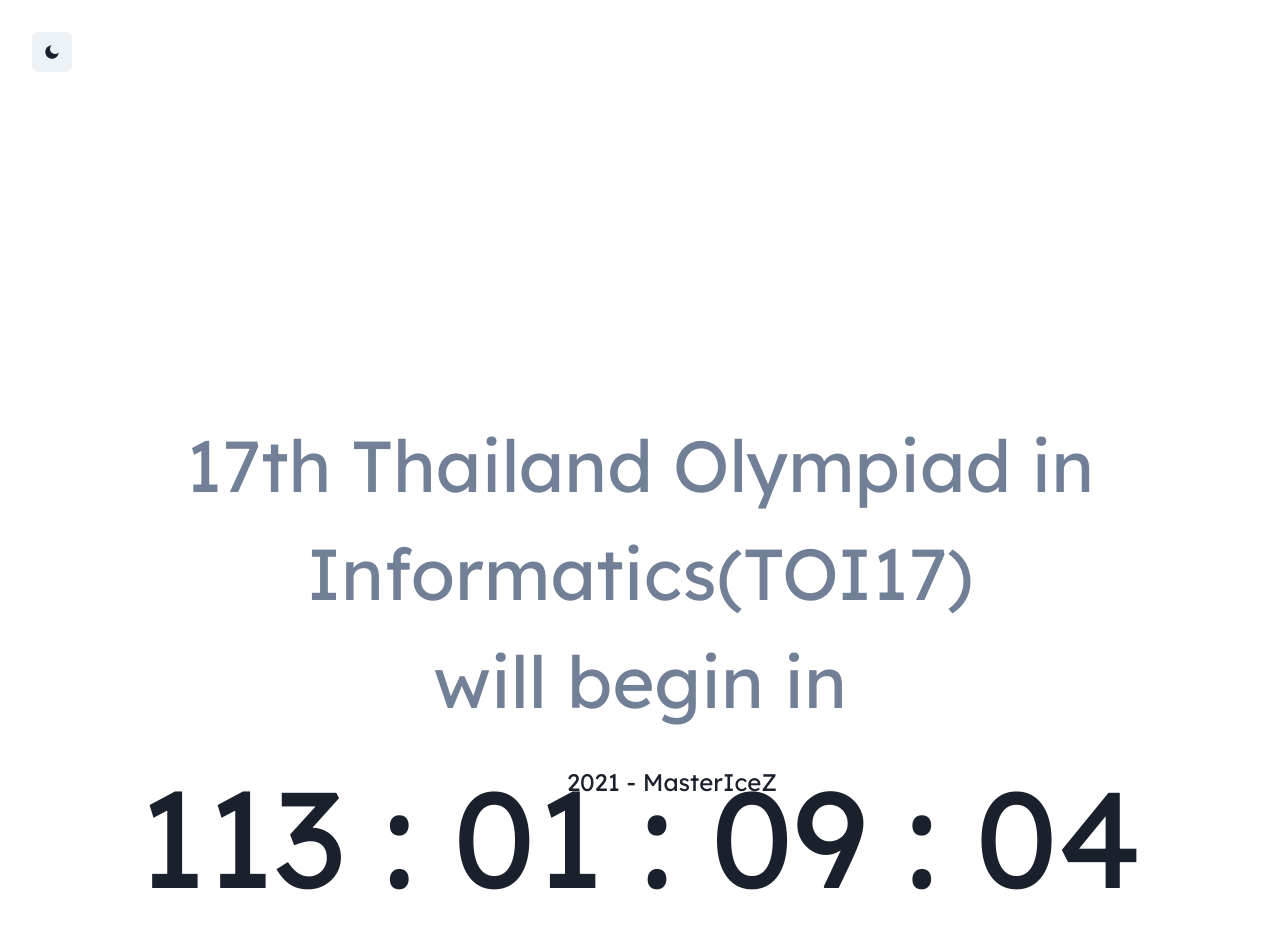
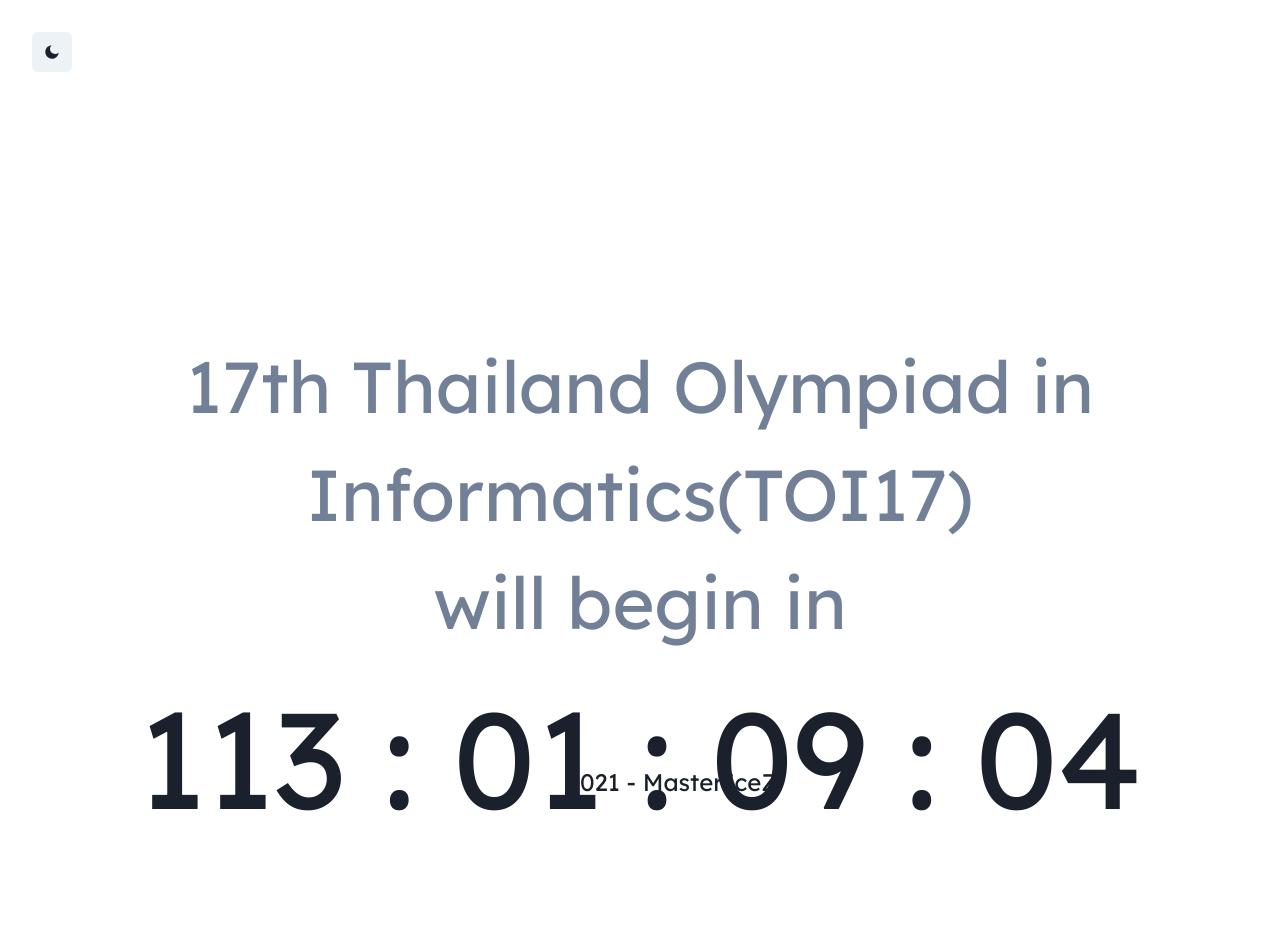
Before and after one commit to MasterIceZ/events-countdown, a Next.js app: page / in a window 1280 px wide. Shown: the top 928 px of the page. After the commit the page ends 860 px from the top, so only its background shows below. Built offline with nearby package versions, Linux system fonts and the light colour scheme.

Commit message:
transform 60% -> 45%

```diff
--- a/src/styles/App.module.css
+++ b/src/styles/App.module.css
@@ -11,7 +11,7 @@
 #cen {
     top: 50%;
     left: 50%;
-    transform: translate(0%, 60%);
+    transform: translate(0%, 45%);
     text-align: center;
 }
 
```
